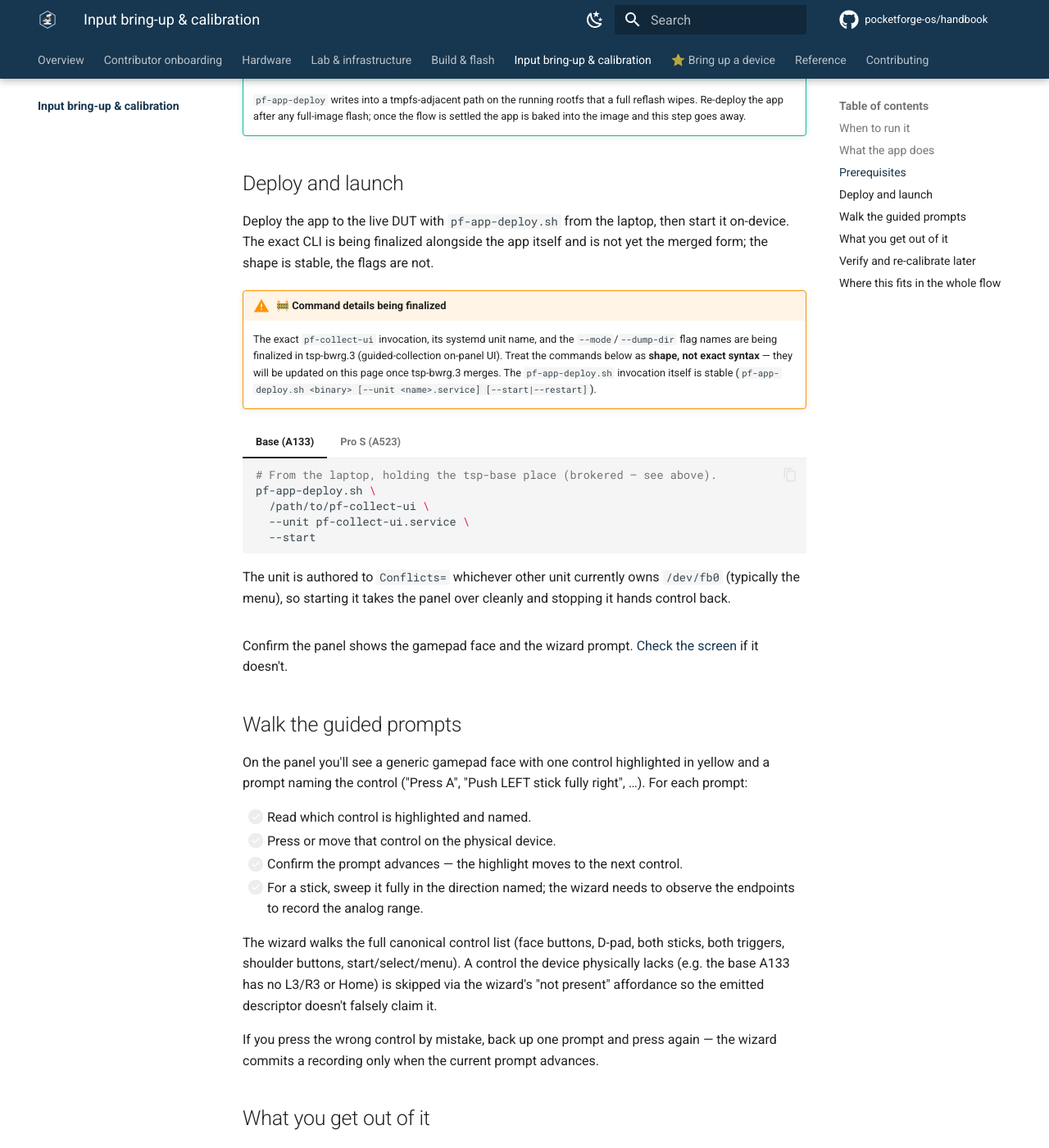
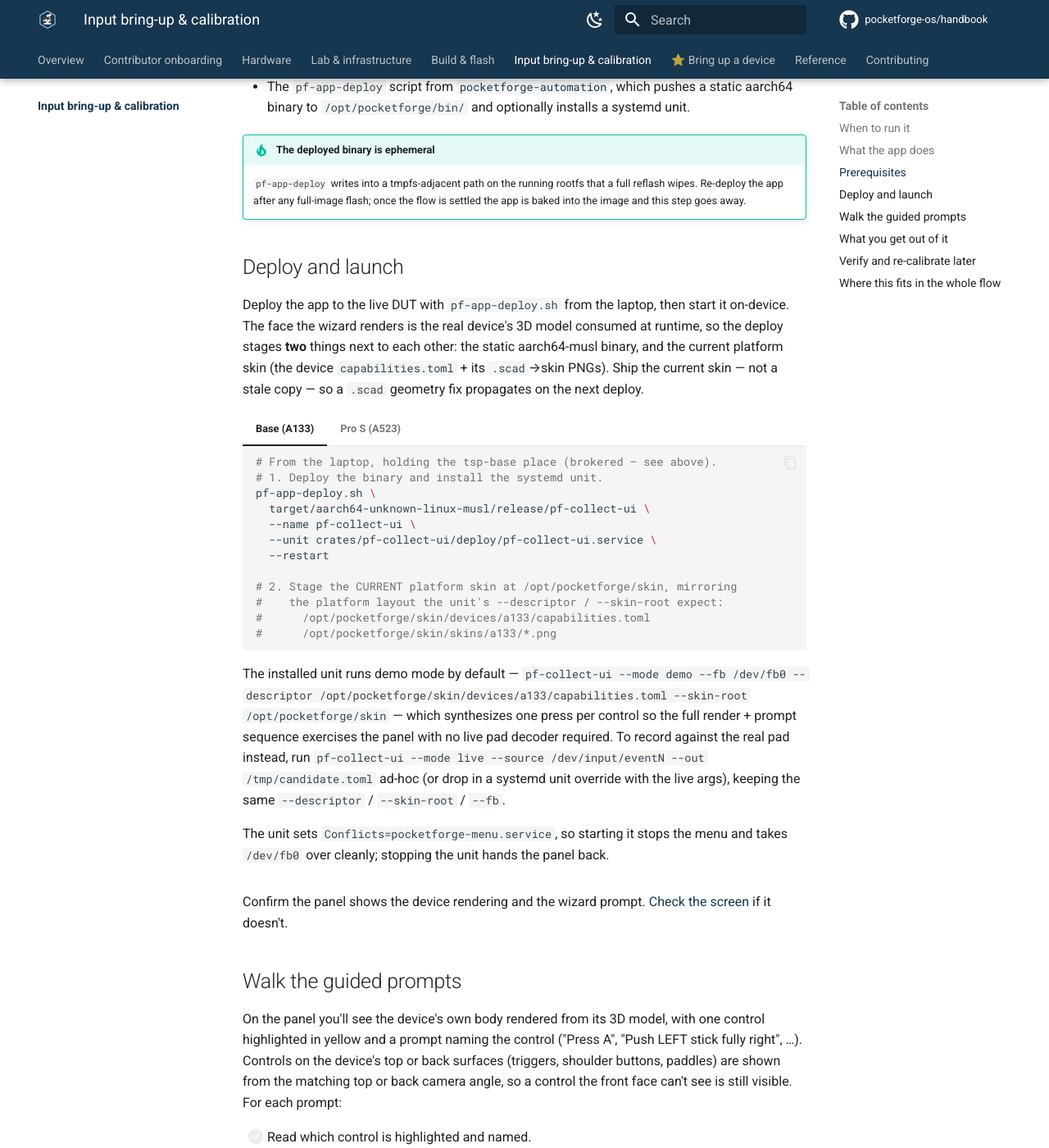
Before and after one commit to pocketforge-os/handbook, an MkDocs documentation site: the page built from docs/input-bringup/index.md, in a window 1280 px wide and 1400 px high, scrolled down 1771 px. Shown: the whole window at 82% size. Built offline with MkDocs 1.6.1 and Material for MkDocs 9.7.7, drawn with Linux system fonts in a browser that asks for light colours; comment, search, counter and statistics services are not loaded; some of the changed text lies outside the part shown.

Commit message:
docs(input-bringup): finalize CLI placeholders + 3D-model visual (tsp-bwrg.10)
Replace the "🚧 Command details being finalized" placeholders that
tsp-bwrg.5 landed with the merged tsp-bwrg.3 reality:

- Real pf-collect-ui invocation: --mode demo|live, --descriptor,
  --skin-root, --fb, --source, --out.
- Real systemd unit (pf-collect-ui.service), Conflicts=pocketforge-menu.service.
- Real pf-app-deploy.sh recipe (--name + --unit + --restart) with the
  companion step of staging the current platform skin at
  /opt/pocketforge/skin so a .scad geometry fix propagates on the next
  deploy (one source of truth vs a stale sprite copy).

Reflect the 3D-model / virtual-device visual: the app renders the
device's own body from its 3D model (the drift-gated platform .scad→skin
assets, tsp-65jc.7), which lets it highlight controls on top / back /
bottom surfaces a flat 2D face cannot reach — even though this A133
model has none on those surfaces.

The remaining 🚧 is the A523 Pro S "Not yet supported" note (the epic
scopes A133 base first, generalization later) — that stub is future-work
tracking, not a .3-value placeholder.

````diff
--- a/docs/input-bringup/index.md
+++ b/docs/input-bringup/index.md
@@ -8,8 +8,8 @@ sees a coherent gamepad. That learning is what the **on-device input bring-up
 and calibration app** does.
 
 Run it **after Linux boots and the device's input decoder is present**, not as
-a first step. It renders a generic gamepad face on the device's own screen,
-walks you through pressing each control in turn, and writes a candidate
+a first step. It renders the device's own body on its own screen, walks you
+through pressing each control in turn, and writes a candidate
 [`capabilities.toml`](../reference/glossary.md) for the new device from what it
 actually observed. The same tool re-runs later to verify buttons still work and
 stick ranges haven't drifted.
@@ -51,9 +51,14 @@ bring-up). The other two are covered by re-runs of the same tool.
     quirks. The most common quirk on our A133 handhelds is a trigger reported
     over an analog range (e.g. `EV_ABS`/`ABS_Z`, 0–128) that is *physically*
     binary; the shim re-emits it as a button.
-2. **Guided ground-truth collection.** Show a generic gamepad face on the
-    device's screen, highlight the control the wizard wants pressed, prompt
-    the user, and record the raw event(s) produced by that press. When every
+2. **Guided ground-truth collection.** Render the device's own body on its
+    screen — the same 3D model that generates the pf-hwprobe skin assets,
+    drift-gated in the platform repo — highlight the control the wizard wants
+    pressed, prompt the user, and record the raw event(s) produced by that
+    press. Because the face is the real device rendered from its model, the
+    wizard can highlight controls on surfaces a flat 2D sketch can't reach —
+    a top-edge trigger, a back-of-shell paddle, a bottom-edge button — even
+    though the A133 base unit itself has none on those surfaces. When every
     prompt has been answered, emit a candidate `capabilities.toml` describing
     the new device.
 3. **Verify / calibration re-run.** Re-drive the same prompt sequence against
@@ -86,30 +91,41 @@ You'll drive the deploy from the laptop; the app runs on the DUT.
 ## Deploy and launch
 
 Deploy the app to the live DUT with `pf-app-deploy.sh` from the laptop, then
-start it on-device. The exact CLI is being finalized alongside the app itself
-and is not yet the merged form; the shape is stable, the flags are not.
-
-!!! warning "🚧 Command details being finalized"
-    The exact `pf-collect-ui` invocation, its systemd unit name, and the
-    `--mode`/`--dump-dir` flag names are being finalized in tsp-bwrg.3
-    (guided-collection on-panel UI). Treat the commands below as **shape,
-    not exact syntax** — they will be updated on this page once tsp-bwrg.3
-    merges. The `pf-app-deploy.sh` invocation itself is stable
-    (`pf-app-deploy.sh <binary> [--unit <name>.service] [--start|--restart]`).
+start it on-device. The face the wizard renders is the real device's 3D model
+consumed at runtime, so the deploy stages **two** things next to each other:
+the static aarch64-musl binary, and the current platform skin (the device
+`capabilities.toml` + its `.scad`→skin PNGs). Ship the current skin — not a
+stale copy — so a `.scad` geometry fix propagates on the next deploy.
 
 === "Base (A133)"
 
     ```bash
     # From the laptop, holding the tsp-base place (brokered — see above).
+    # 1. Deploy the binary and install the systemd unit.
     pf-app-deploy.sh \
-      /path/to/pf-collect-ui \
-      --unit pf-collect-ui.service \
-      --start
+      target/aarch64-unknown-linux-musl/release/pf-collect-ui \
+      --name pf-collect-ui \
+      --unit crates/pf-collect-ui/deploy/pf-collect-ui.service \
+      --restart
+
+    # 2. Stage the CURRENT platform skin at /opt/pocketforge/skin, mirroring
+    #    the platform layout the unit's --descriptor / --skin-root expect:
+    #      /opt/pocketforge/skin/devices/a133/capabilities.toml
+    #      /opt/pocketforge/skin/skins/a133/*.png
     ```
 
-    The unit is authored to `Conflicts=` whichever other unit currently owns
-    `/dev/fb0` (typically the menu), so starting it takes the panel over
-    cleanly and stopping it hands control back.
+    The installed unit runs demo mode by default — `pf-collect-ui --mode demo
+    --fb /dev/fb0 --descriptor /opt/pocketforge/skin/devices/a133/capabilities.toml
+    --skin-root /opt/pocketforge/skin` — which synthesizes one press per
+    control so the full render + prompt sequence exercises the panel with no
+    live pad decoder required. To record against the real pad instead, run
+    `pf-collect-ui --mode live --source /dev/input/eventN --out
+    /tmp/candidate.toml` ad-hoc (or drop in a systemd unit override with the
+    live args), keeping the same `--descriptor` / `--skin-root` / `--fb`.
+
+    The unit sets `Conflicts=pocketforge-menu.service`, so starting it stops
+    the menu and takes `/dev/fb0` over cleanly; stopping the unit hands the
+    panel back.
 
 === "Pro S (A523)"
 
@@ -118,14 +134,17 @@ and is not yet the merged form; the shape is stable, the flags are not.
         handhelds (A523 Pro S included) follows once the A133 flow is proven
         end-to-end. This page will grow a Pro S tab when that work lands.
 
-Confirm the panel shows the gamepad face and the wizard prompt.
+Confirm the panel shows the device rendering and the wizard prompt.
 [Check the screen](../reference/troubleshooting.md) if it doesn't.
 
 ## Walk the guided prompts
 
-On the panel you'll see a generic gamepad face with one control highlighted in
-yellow and a prompt naming the control ("Press A", "Push LEFT stick fully
-right", …). For each prompt:
+On the panel you'll see the device's own body rendered from its 3D model,
+with one control highlighted in yellow and a prompt naming the control
+("Press A", "Push LEFT stick fully right", …). Controls on the device's top
+or back surfaces (triggers, shoulder buttons, paddles) are shown from the
+matching top or back camera angle, so a control the front face can't see is
+still visible. For each prompt:
 
 - [ ] Read which control is highlighted and named.
 - [ ] Press or move that control on the physical device.
````
